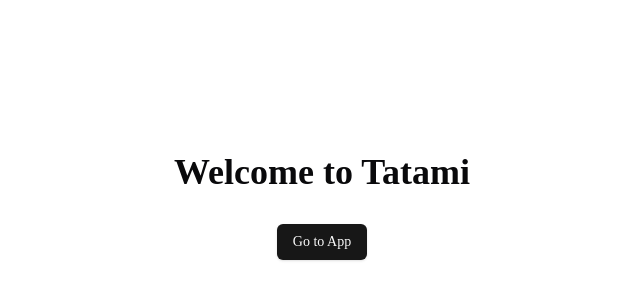
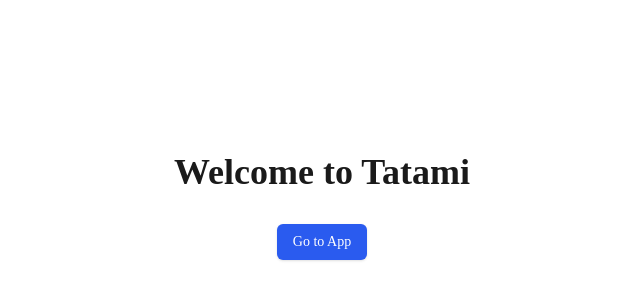
Before and after one commit to kabugatti/Tatami, a Next.js app in the folder apps/frontend/: page / in a window 1280 px wide. Shown: the part 194-494 px from the top of the page, without its empty margins (318-958 px from the left). Built offline with nearby package versions, Linux system fonts and the light colour scheme.

Commit message:
update colors

```diff
--- a/apps/frontend/app/globals.css
+++ b/apps/frontend/app/globals.css
@@ -4,9 +4,16 @@
 
 @layer base {
   :root {
+    /* Brand Colors */
+    --yellow: 47 93% 53%;
+    --red: 354 85% 56%;
+    --blue: 225 86% 55%;
+    --black: 0 0% 10%;
+    --white: 0 0% 100%;
+
     /* Base */
-    --background: 0 0% 100%;
-    --foreground: 240 10% 3.9%;
+    --background: var(--white);
+    --foreground: var(--black);
 
     /* Surface colors */
     --card: 0 0% 100%;
@@ -15,8 +22,8 @@
     --popover-foreground: 240 10% 3.9%;
 
     /* Brand colors */
-    --primary: 0 0% 9%;
-    --primary-foreground: 0 0% 98%;
+    --primary: var(--blue);
+    --primary-foreground: var(--white);
     --primary-50: 0 0% 98%;
     --primary-100: 0 0% 90%;
     --primary-200: 0 0% 80%;
@@ -29,11 +36,11 @@
     --primary-900: 0 0% 10%;
     --primary-950: 0 0% 5%;
 
-    --secondary: 0 0% 96.1%;
-    --secondary-foreground: 0 0% 9%;
+    --secondary: var(--yellow);
+    --secondary-foreground: var(--black);
 
-    --accent: 240 4.8% 96.1%;
-    --accent-foreground: 240 5.9% 10%;
+    --accent: var(--red);
+    --accent-foreground: var(--white);
 
     /* Semantic colors */
     --muted: 240 4.8% 96.1%;
@@ -68,8 +75,8 @@
   }
 
   .dark {
-    --background: 240 10% 3.9%;
-    --foreground: 0 0% 98%;
+    --background: var(--black);
+    --foreground: var(--white);
 
     /* Surface colors dark */
     --card: 240 10% 3.9%;
```
Also changed, not shown: 1 other file (tests, documents, lock files or other folders).
